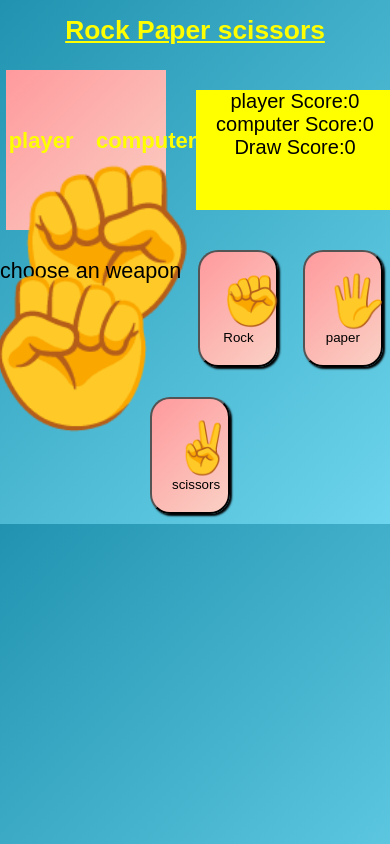
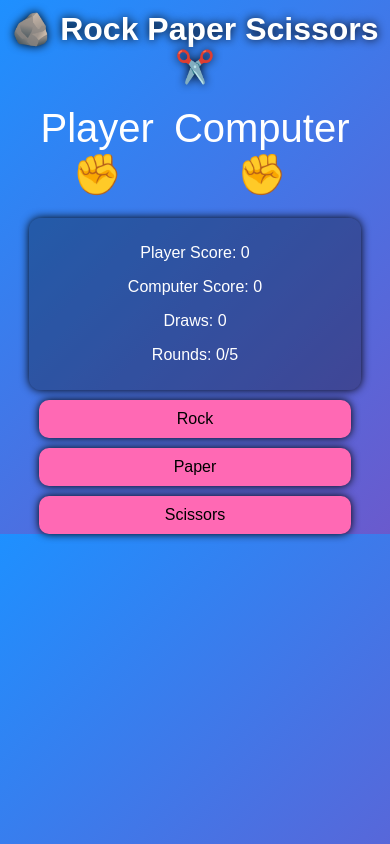
Before and after one commit to farzanamohammad478-lab/Rock-Paper-Scissors--game, a plain HTML site: page index.html in a window 390 px wide. Drawn offline with Linux system fonts and the light colour scheme.

Commit message:
Update index.html

```diff
--- a/index.html
+++ b/index.html
@@ -1,228 +1,227 @@
-<!doctype html>
-<html>
-    <head>
-        <title>rock paper scissors</title>
-     <meta name="viewport"
-     content="width=device-width,initial-scale=1.0">
-    </head>
-   <style>
-       *{
-           visibility: visible !important;
-           opacity: 1 !important;
-           box-sizing:border-box;
-       }
-     h1{
-        color:yellow;
-        font-weight: 100%;
-         font-size: 1.6rem;
-        animation:pop 1s ease;
-        text-align: center;
-    }
-       @keyframes pop{
-           0%{
-               transform: scale(0);
-               opacity:0;
-           }
-           100%{
-               transform: scale(1);
-               opacity:1;
-               }
-       }
-    body{
-        display:flex;
-        flex-wrap:wrap;
-        gap:10px;
-        margin:0;
-        padding:0;
-        justify-content:center;
-         background:linear-gradient(135deg,#2193b0,#6dd5ed);
-        text-align: center;
-        font-family: Arial;
-    }
-    .game{
-        display:flex;
-        justify-content:center;
-        gap:20px;
-        align-items: center;
+<!DOCTYPE html>
+<html lang="en">
+<head>
+<meta charset="UTF-8">
+<meta name="viewport" content="width=device-width, initial-scale=1.0">
+<title>Rock Paper Scissors</title>
 
-        background:linear-gradient(135deg,#ff9a9e,#fad0c4);
+<style>
+body {
+  margin: 0;
+  font-family: Arial;
+  background: linear-gradient(135deg, #1e90ff, #6a5acd);
+  color: white;
+  text-align: center;
+}
 
+/* TITLE */
+h1 {
+  margin: 10px 0;
+  text-shadow: 0 0 10px black;
+}
 
-    }
+/* HANDS */
+.hands {
+  display: flex;
+  justify-content: center;
+  gap: 60px;
+  margin: 20px 0;
+  font-size: 55px;
+}
 
-    h2{
-        color:white;
-        text-align: center;
-    }
-    .box{
-        font-size :50px;
+.hand-box {
+  display: flex;
+  flex-direction: column;
+  align-items: center;
+}
 
-    width:70px;
-        height:70px;
+.hand {
+  transition: transform 0.3s ease;
+}
 
-        line-height:1;
-        justify-content:center;
-        text-align: center;
+/* SCOREBOARD */
+.scoreboard {
+  margin: 10px auto;
+  padding: 10px;
+  width: 80%;
+  max-width: 320px;
+  background: rgba(0,0,0,0.3);
+  border-radius: 12px;
+  box-shadow: 0 0 10px black;
+}
 
-    }
+/* BUTTONS */
+.buttons {
+  display: flex;
+  justify-content: center;
+  gap: 10px;
+  flex-wrap: wrap;
+  margin-top: 10px;
+}
 
-    #computer{
-        transform:scaleX(-1);
-    }
-    @media(max-width: 600px){
-    button{
-        display:block;
-        padding:20px;
-        width:80px;
-        max-width:250px;
-        margin:10px auto;
-        cursor:pointer;
-        background:linear-gradient(135deg,#ff9a9e,#fad0c4);
-        border-radius: 20px;
-        box-shadow:  2px 2px 2px black;
-        transition :all 0.3s ease;
-    }
-        h1{
-            font-size:22px;
-        }
+button {
+  background: #ff69b4;
+  border: none;
+  padding: 10px 15px;
+  border-radius: 10px;
+  font-size: 16px;
+  cursor: pointer;
+  transition: 0.2s;
+  box-shadow: 0 0 8px black;
+}
 
-    }
-                 #player{
-        font-size: 160px;
-              margin: 5px 0;
-    }
+button:hover {
+  transform: scale(1.1);
+  background: #ff4da6;
+}
 
-    button:hover{
-        background:linear-gradient(135deg,#ff9a9e,#fad0c4);
-    }
-    .big{
-        font-size: 50px;
+/* POPUP */
+.popup {
+  position: fixed;
+  top: 0;
+  left: 0;
+  width: 100%;
+  height: 100%;
+  background: rgba(0,0,0,0.7);
+  display: none;
+  justify-content: center;
+  align-items: center;
+}
 
+.popup-content {
+  background: white;
+  color: black;
+  padding: 20px;
+  border-radius: 12px;
+  text-align: center;
+  animation: pop 0.3s ease;
+}
 
-    }
-    #again{
-        display:none;
-    }
-    .score{
-        color:black;
-        background-color: yellow;
-        height:120px;
-        width:100%;
-        font-size: 20px;
-        margin:20px;
-        max-width:100%;
-    }
-    p{
-        color: black;
-        font-size: large;
-    }
+@keyframes pop {
+  from { transform: scale(0); }
+  to { transform: scale(1); }
+}
 
-    #computer{
-        font-size: 150px;
-    }
+/* MOBILE */
+@media (max-width: 600px) {
+  .hands {
+    font-size: 40px;
+    gap: 20px;
+  }
 
+  button {
+    width: 80%;
+  }
+}
+</style>
+</head>
 
+<body>
 
-       html,body{
-           margin:0;
-           padding:0;
-           width:100%;
-           overflow-x:hidden;
-           overflow-y:auto;
-       }
-   </style>
-    <body>
+<h1>🪨 Rock Paper Scissors ✂️</h1>
 
+<div class="hands">
+  <div class="hand-box">
+    <div>Player</div>
+    <div id="playerHand" class="hand">✊</div>
+  </div>
 
-        <h1><u><big>Rock Paper scissors</big></u></h1>
-        <div class="game">
-            <div class="box">
-                <h1>player</h1>
-            <h2 id="player">✊</h2>
+  <div class="hand-box">
+    <div>Computer</div>
+    <div id="computerHand" class="hand">✊</div>
+  </div>
+</div>
 
+<div class="scoreboard">
+  <p>Player Score: <span id="pScore">0</span></p>
+  <p>Computer Score: <span id="cScore">0</span></p>
+  <p>Draws: <span id="dScore">0</span></p>
+  <p>Rounds: <span id="round">0</span>/5</p>
+</div>
 
-            </div>
-        <div class="box">
-            <h1>computer</h1>
-                <h2 id="computer">✊</h2>
+<div class="buttons">
+  <button onclick="play('rock')">Rock</button>
+  <button onclick="play('paper')">Paper</button>
+  <button onclick="play('scissors')">Scissors</button>
+</div>
 
+<!-- POPUP -->
+<div id="popup" class="popup">
+  <div class="popup-content">
+    <h2 id="resultText"></h2>
+    <button onclick="resetGame()">Play Again</button>
+  </div>
+</div>
 
-                </div>
-            </div>
+<script>
+let p = 0, c = 0, d = 0, r = 0;
 
-        <center>
-        <div class="score">
-            player Score:<span id="playerScore">0</span><br>
-            computer Score:<span id="computerScore">0</span><br>
-            Draw Score:<span id="drawScore">0</span>
-        </div>
-        </center>
-        <br>
-        <p id="result"><big>choose an weapon</big></p>
-        <button onclick="play('rock')">
-            <span class="big">✊</span>Rock
-        </button>
-        <button onclick="play('paper')">
-            <span class="big">🖐</span>paper
-        </button>
-        <button onclick="play('scissors')">
-            <span class="big">✌</span>scissors
-        </button>
-        <br>
-        <br>
+function play(choice) {
+  if (r >= 5) return;
 
+  const options = ["rock", "paper", "scissors"];
+  const comp = options[Math.floor(Math.random() * 3)];
 
-        <script>
-            const hands={
-                rock:"✊",
-                paper:"🖐",
-                scissors:"✌"
-            };
-            let playerScore=0;
-            let computerScore=0;
-            let drawScore=0;
-            let round=0;
+  document.getElementById("playerHand").innerText = getEmoji(choice);
+  document.getElementById("computerHand").innerText = getEmoji(comp);
 
-            function play(playerChoice){
+  if (choice === comp) {
+    d++;
+  } else if (
+    (choice === "rock" && comp === "scissors") ||
+    (choice === "paper" && comp === "rock") ||
+    (choice === "scissors" && comp === "paper")
+  ) {
+    p++;
+  } else {
+    c++;
+  }
 
+  r++;
+  update();
 
-const choices=["rock","paper","scissors"];
-const computerChoice=choices[Math.floor(Math.random()*3)];
-document.getElementById("player").innerHTML=hands[playerChoice];
-document.getElementById("computer").innerHTML=hands[computerChoice];
+  if (r === 5) {
+    let msg =
+      p > c ? "🎉 You Win!" :
+      c > p ? "💻 Computer Wins!" :
+      "🤝 It's a Draw!";
 
-   if(playerChoice===computerChoice){
-   drawScore++;
- document.getElementById("drawScore").innerHTML= drawScore;
- document.getElementById("result").innerHTML="Draw!";
+    showPopup(msg);
+  }
+}
 
-     }
-     else if(
-(playerChoice=="rock" && computerChoice=="scissors")||
- (playerChoice=="paper"&& computerChoice=="rock")||
-(playerChoice=="scissors"&& computerChoice=="paper")
-              )
-              {
-     playerScore++;
- document.getElementById("playerScore").innerHTML=playerScore;
- document.getElementById("result").innerHTML="you win!";
-            }
-            else
-            {
-                computerScore++;
-            document.getElementById("computerScore").innerHTML=computerScore;
-            document.getElementById("result").innerHTML="computer wins!";
-            }
-            round++;
-               if(round === 5){
-                alert("Game Over!");
-                location.reload();
-               }
-          }
+function getEmoji(x) {
+  if (x === "rock") return "✊";
+  if (x === "paper") return "✋";
+  if (x === "scissors") return "✌️";
+}
 
+function update() {
+  document.getElementById("pScore").innerText = p;
+  document.getElementById("cScore").innerText = c;
+  document.getElementById("dScore").innerText = d;
+  document.getElementById("round").innerText = r;
+}
 
-        </script>
+function showPopup(msg) {
+  document.getElementById("resultText").innerText = msg;
+  document.getElementById("popup").style.display = "flex";
+}
 
+function resetGame() {
+  p = 0;
+  c = 0;
+  d = 0;
+  r = 0;
 
-    </body>
+  update();
+
+  document.getElementById("playerHand").innerText = "✊";
+  document.getElementById("computerHand").innerText = "✊";
+
+  document.getElementById("popup").style.display = "none";
+}
+</script>
+
+</body>
 </html>
```
